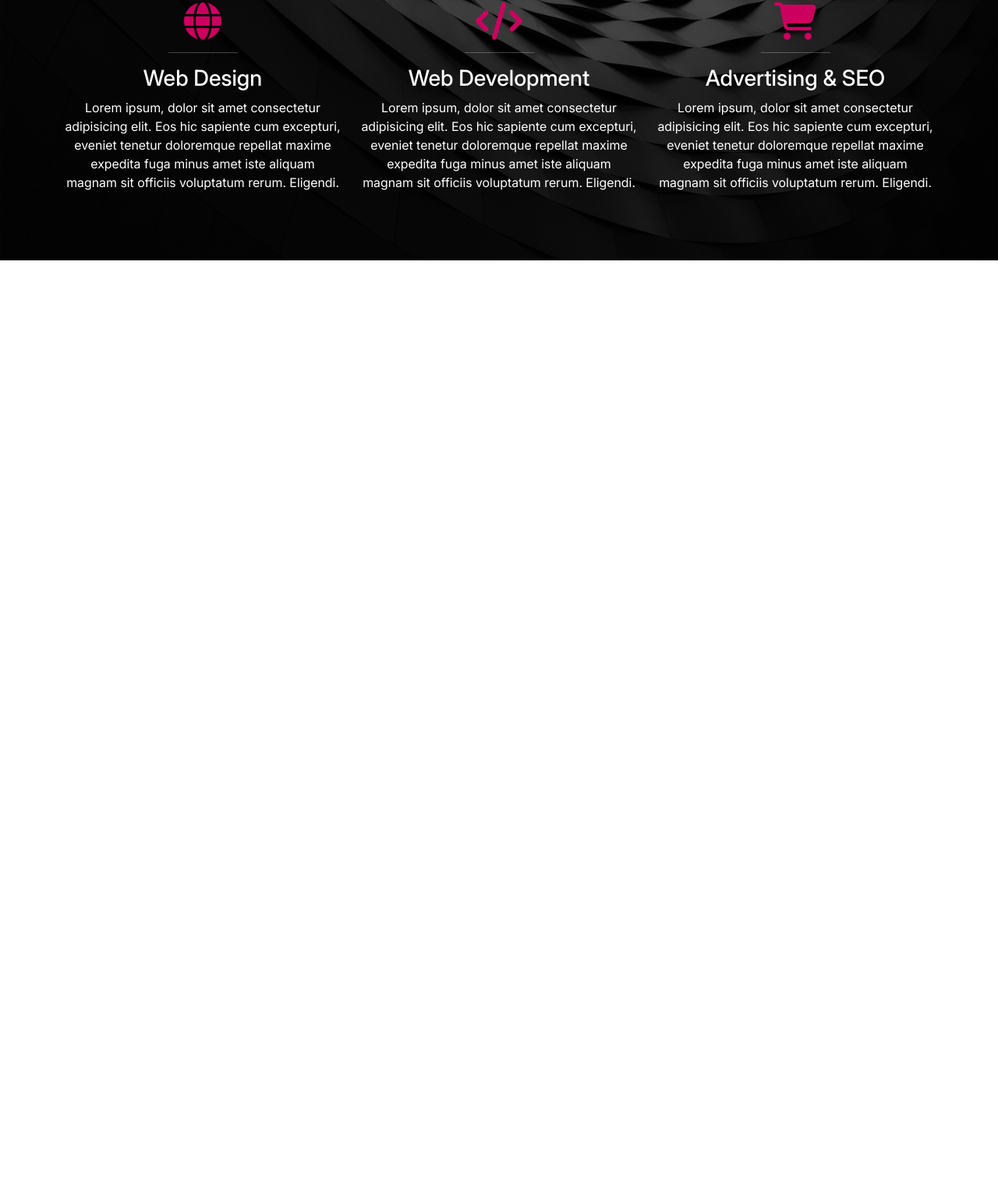
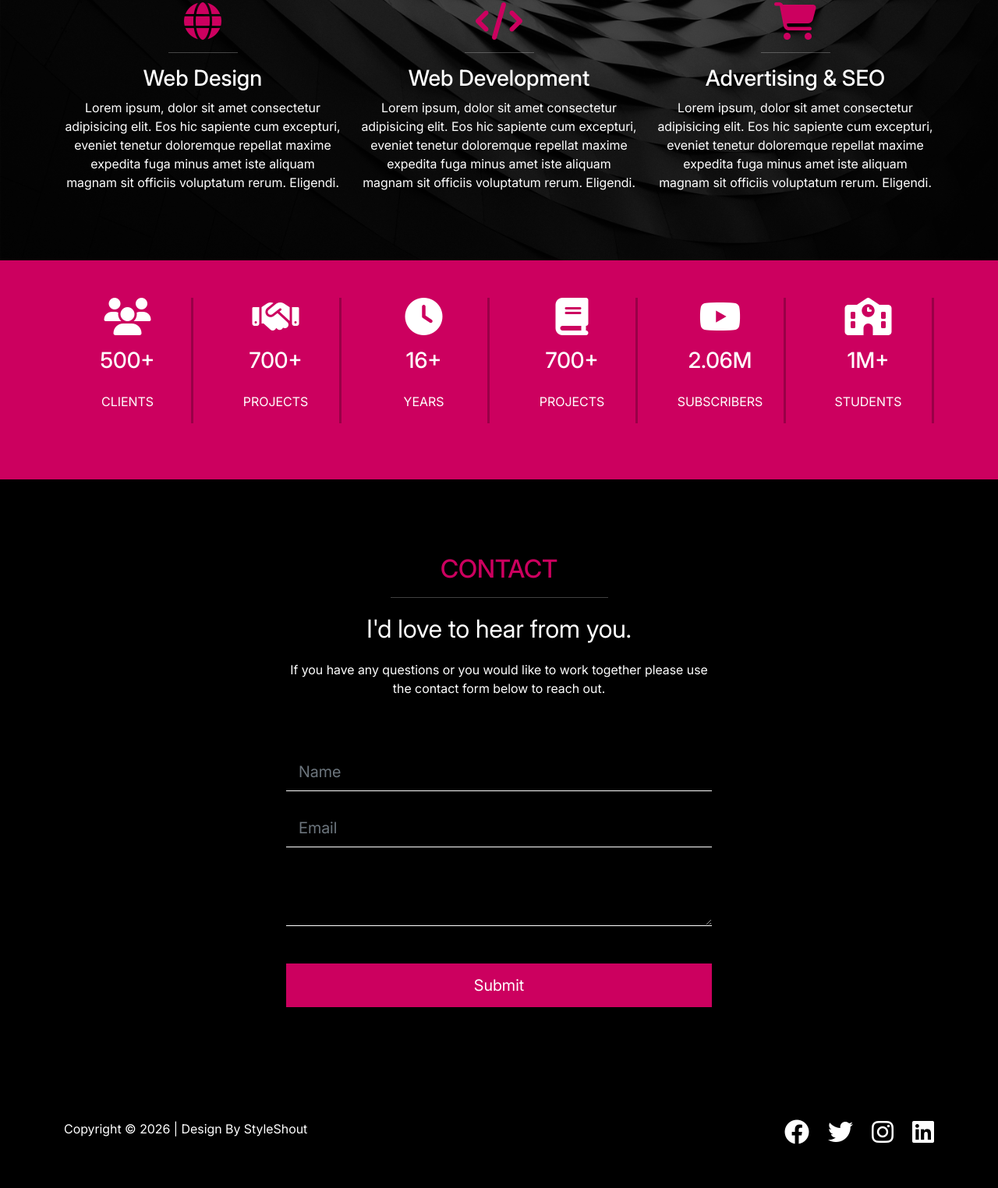
Before and after one commit to Bugz-web/my-portfolio, a website: page index.html in a window 1280 px wide. Shown: the part 2916-4440 px from the top of the page at 78% size. Before the commit the page ends 3250 px from the top, so only its background shows below. Drawn offline with nearby package versions, Linux system fonts and the light colour scheme; files that its build step writes are made by us from their sources.

Commit message:
Build the stats, contatc and footer section

```diff
--- a/index.html
+++ b/index.html
@@ -382,6 +382,137 @@
       </div>
     </section>
 
+    <!-- Stats -->
+
+    <section class="stats text-bg-primary py-5">
+      <div class="container">
+        <div class="row">
+          <div class="col-md-4 col-lg-2 mb-4">
+            <div
+              class="stat border-end border-secondary border-3 text-center vstack gap-3"
+            >
+              <i class="fas fa-users fa-3x"></i>
+              <h3>500+</h3>
+              <p class="text-uppercase">clients</p>
+            </div>
+          </div>
+          <div class="col-md-4 col-lg-2 mb-4">
+            <div
+              class="stat border-end border-secondary border-3 text-center vstack gap-3"
+            >
+              <i class="fas fa-handshake fa-3x"></i>
+              <h3>700+</h3>
+              <p class="text-uppercase">projects</p>
+            </div>
+          </div>
+          <div class="col-md-4 col-lg-2 mb-4">
+            <div
+              class="stat border-end border-secondary border-3 text-center vstack gap-3"
+            >
+              <i class="fas fa-clock fa-3x"></i>
+              <h3>16+</h3>
+              <p class="text-uppercase">years</p>
+            </div>
+          </div>
+          <div class="col-md-4 col-lg-2 mb-4">
+            <div
+              class="stat border-end border-secondary border-3 text-center vstack gap-3"
+            >
+              <i class="fas fa-book fa-3x"></i>
+              <h3>700+</h3>
+              <p class="text-uppercase">projects</p>
+            </div>
+          </div>
+          <div class="col-md-4 col-lg-2 mb-4">
+            <div
+              class="stat border-end border-secondary border-3 text-center vstack gap-3"
+            >
+              <i class="fab fa-youtube fa-3x"></i>
+              <h3>2.06M</h3>
+              <p class="text-uppercase">subscribers</p>
+            </div>
+          </div>
+          <div class="col-md-4 col-lg-2 mb-4">
+            <div
+              class="stat border-end border-secondary border-3 text-center vstack gap-3"
+            >
+              <i class="fas fa-school fa-3x"></i>
+              <h3>1M+</h3>
+              <p class="text-uppercase">students</p>
+            </div>
+          </div>
+        </div>
+      </div>
+    </section>
+
+    <!-- contact -->
+
+    <section class="contact text-bg-dark py-6">
+      <div class="container">
+        <div class="text-center">
+          <h2 class="text-primary text-uppercase">contact</h2>
+          <hr class="w-25 mx-auto" />
+          <p class="fs-2 my-3">I'd love to hear from you.</p>
+          <p class="w-50 mx-auto">
+            If you have any questions or you would like to work together please
+            use the contact form below to reach out.
+          </p>
+        </div>
+
+        <!-- form -->
+        <div class="row mt-5">
+          <div class="col-md-6 offset-md-3">
+            <form>
+              <div class="my-4">
+                <input
+                  type="text"
+                  class="form-control form-control-lg border-top-0 border-start-0 border-end-0 bg-transparent border-white rounded-0"
+                  placeholder="Name"
+                />
+              </div>
+              <div class="my-4">
+                <input
+                  type="email"
+                  class="form-control form-control-lg border-top-0 border-start-0 border-end-0 bg-transparent border-white rounded-0"
+                  placeholder="Email"
+                />
+              </div>
+              <div class="my-4">
+                <textarea
+                  class="form-control form-control-lg border-top-0 border-start-0 border-end-0 bg-transparent rounded-0 border-white"
+                ></textarea>
+              </div>
+              <div class="d-grid">
+                <button class="btn btn-primary btn-lg mt-4" type="submit">
+                  Submit
+                </button>
+              </div>
+            </form>
+          </div>
+        </div>
+      </div>
+    </section>
+
+    <!-- footer -->
+
+    <footer class="footer text-bg-dark py-5">
+      <div class="container">
+        <div class="row">
+          <div class="col-md-6">
+            <p class="copy-1 d-flex">Copyright &copy; 2026 | Design By StyleShout</p>
+          </div>
+          <div class="col-md-6">
+            <div class="copy-2 d-flex gap-4 justify-content-end">
+              <i class="fab fa-facebook fa-2x"></i>
+              <i class="fab fa-twitter fa-2x"></i>
+              <i class="fab fa-instagram fa-2x"></i>
+              <i class="fab fa-linkedin fa-2x"></i>
+            </div>
+          </div>
+        </div>
+      </div>
+    </footer>
+
     <script src="js/bootstrap.bundle.min.js"></script>
     <script src="js/lightbox-plus-jquery.min.js"></script>
     <script src="js/script.js"></script>
--- a/scss/styles.scss
+++ b/scss/styles.scss
@@ -68,4 +68,16 @@ body {
    .about-info p {
     width: 100% !important;
    }
+
+   .stats .stat {
+    border-right: 0 !important;
+    border-bottom: 1px solid var(--bs-secondary);
+   }
+
+   .footer .copy-2 {
+    justify-content: center !important;
+   }
+   .footer .copy-1 {
+    justify-content: center !important;
+   }
 }
```
Lines whose indentation alone changed are shown as unchanged.
